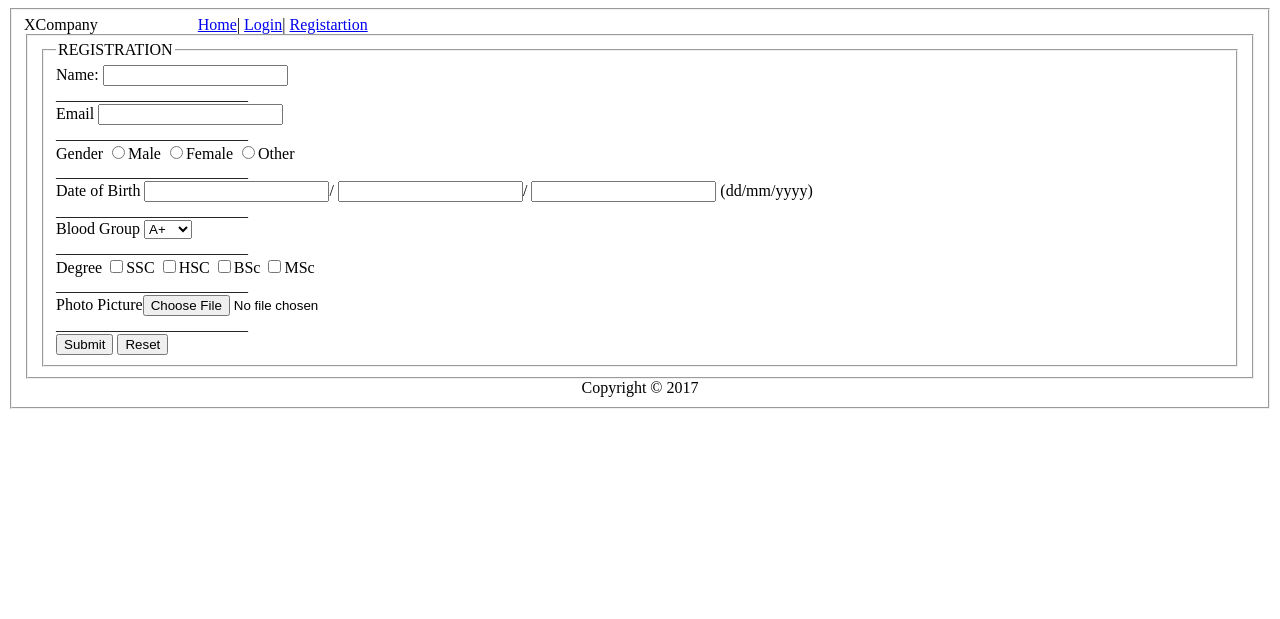
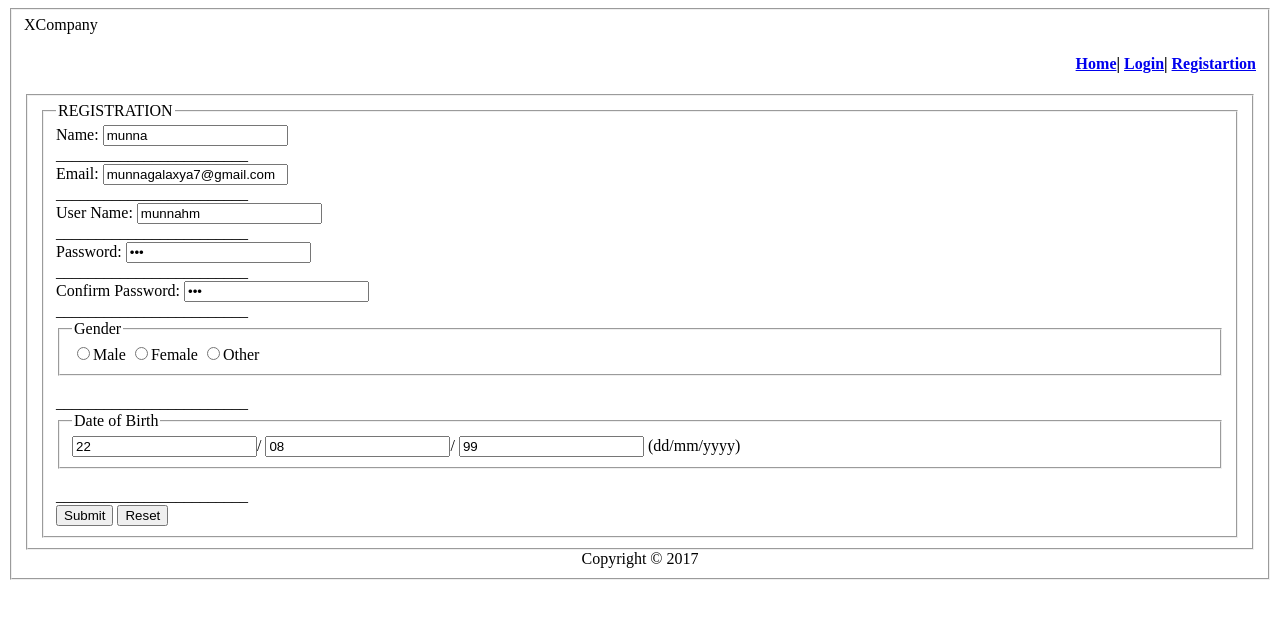
Before and after one commit to munnahm/learning--web-technologies-summer-2020-2021-sec-A, a PHP site: page /registration.php in a window 1280 px wide. Shown: the top 619 px of the page. Run offline with PHP 8.4, Linux system fonts and the light colour scheme.

Commit message:
LAB TASK_5 B UPDATED V2

```diff
--- a/LAB_TASK_5_SESSION/registration.php
+++ b/LAB_TASK_5_SESSION/registration.php
@@ -1,74 +1,65 @@
+<?php
+	session_start();
+?>
 <html>
 	<head></head>
-	<FORM method="POST" action="b.php">
+	<FORM method="POST">
 		<body>
 				<fieldset>
-				XCompany&nbsp&nbsp&nbsp&nbsp&nbsp&nbsp&nbsp&nbsp&nbsp&nbsp&nbsp&nbsp&nbsp&nbsp&nbsp&nbsp&nbsp&nbsp&nbsp&nbsp&nbsp&nbsp&nbsp&nbsp
-				<a href="home.php" align="right">Home</a>|
+				XCompany
+				<h4 align="right"><a href="public_home.html" align="right">Home</a>|
 				<a href="login.php">Login</a>|
-				<a href="Registartion.php">Registartion</a>
+				<a href="registration.php">Registartion</a>
+				</h4>
 					<fieldset>
 					<fieldset>
 				<legend>REGISTRATION</LEGEND>
 					Name:
-					<input type="text" name="name" value=""><br>________________________<br>
-					Email
-					<input type="Email" name="name" value=""><br>________________________<br>
+					<input type="text" name="name" value="munna"><br>________________________<br>
+					Email:
+					<input type="Email" name="email" value="munnagalaxya7@gmail.com"><br>________________________<br>
+					User Name:
+					<input type="text" name="userName" value="munnahm"><br>________________________<br>
+					Password:
+					<input type="password" name="password" value="123"><br>________________________<br>
+					Confirm Password:
+					<input type="password" name="comPassword" value="123"><br>________________________<br>
 
 
-				<!--3-->
-					Gender
+				<!--3--><fieldset>
+				<legend>Gender</legend>
 
-						<input type="radio" name="gender" value="">Male
-						<input type="radio" name="gender" value="">Female
-						<input type="radio" name="gender" value="">Other<br>________________________<br>
+						<input type="radio" name="gender" value="Male">Male
+						<input type="radio" name="gender" value="Female">Female
+						<input type="radio" name="gender" value="Other">Other
+						</fieldset>
+						<br>________________________<br>
 
 
 
 				<!--4-->
-					Date of Birth
+					<fieldset>
+				<legend>Date of Birth</legend>
 
-						<input type="number" name="dd" value="" size="100px">/
-						<input type="number" name="mm" value="" size="2px">/
-						<input type="number" name="yyyy" value="" size="4px">
+						<input type="number" name="dd" value="22" size="100px">/
+						<input type="number" name="mm" value="08" size="2px">/
+						<input type="number" name="yy" value="99" size="4px">
 						(dd/mm/yyyy)
+						</fieldset>
 						<br>________________________<br>
 
 
-
-				<!--5-->
-					Blood Group
-
-						<select>
-							<option name="">A+</option>
-							<option name="">B+</option>
-							<option name="">AB+</option>
-							<option name="">O+</option>
-							<option name="">A-</option>
-							<option name="">B-</option>
-							<option name="">AB-</option>
-							<option name="">O-</option>
-						</select><br>________________________<br>
-
-
-
-				<!--6-->
-					Degree
-
-						<input type="checkBox" name="Degree" value="">SSC
-						<input type="checkBox" name="Degree" value="">HSC
-						<input type="checkBox" name="Degree" value="">BSc
-						<input type="checkBox" name="Degree" value="">MSc<br>________________________<br>
-
-
-
-				<!--7-->
-					Photo
-					Picture<input type="file" name="picture" value=""><br>________________________<br>
-
 				<!--9-->
-						<input type="Submit" name="Submit">
+						<input type="Submit" name="submit">
 						<input type="reset" name="Reset"><br>
+						<?php
+						if(isset($_POST['submit']))
+						{
+							$_SESSION['user']=array("name"=>$_POST['name'],"email"=>$_POST['email'],"userName"=>$_POST['userName'],"password"=>$_POST['password'],"comPassword"=>$_POST['comPassword'],"gender"=>$_POST['gender'],"dd"=>$_POST['dd'],"mm"=>$_POST['mm'],"yy"=>$_POST['yy']);
+							//echo $_POST['name'];
+							echo $_SESSION['user']['name'];
+						}
+						?>
 
 
 			</fieldset>
```
